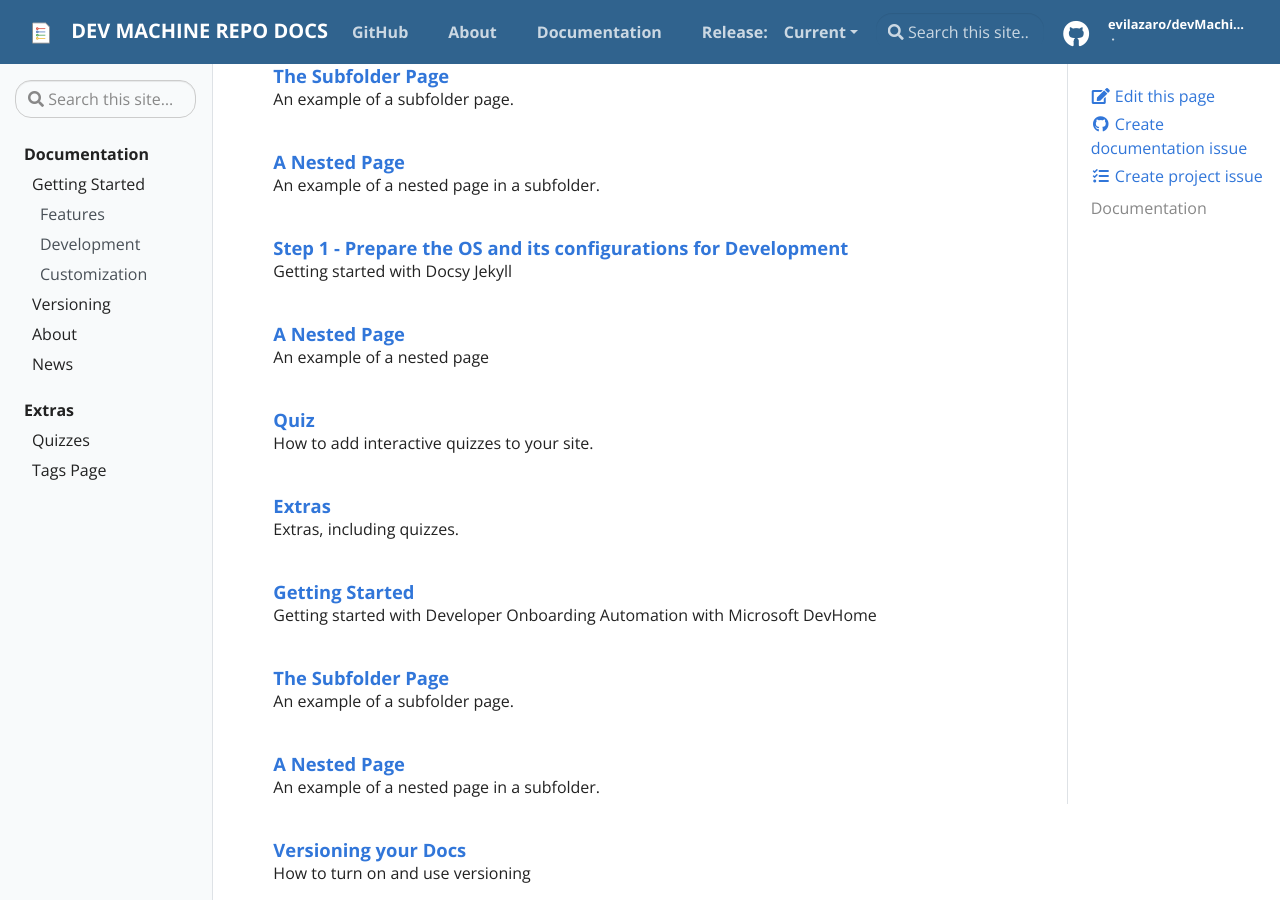
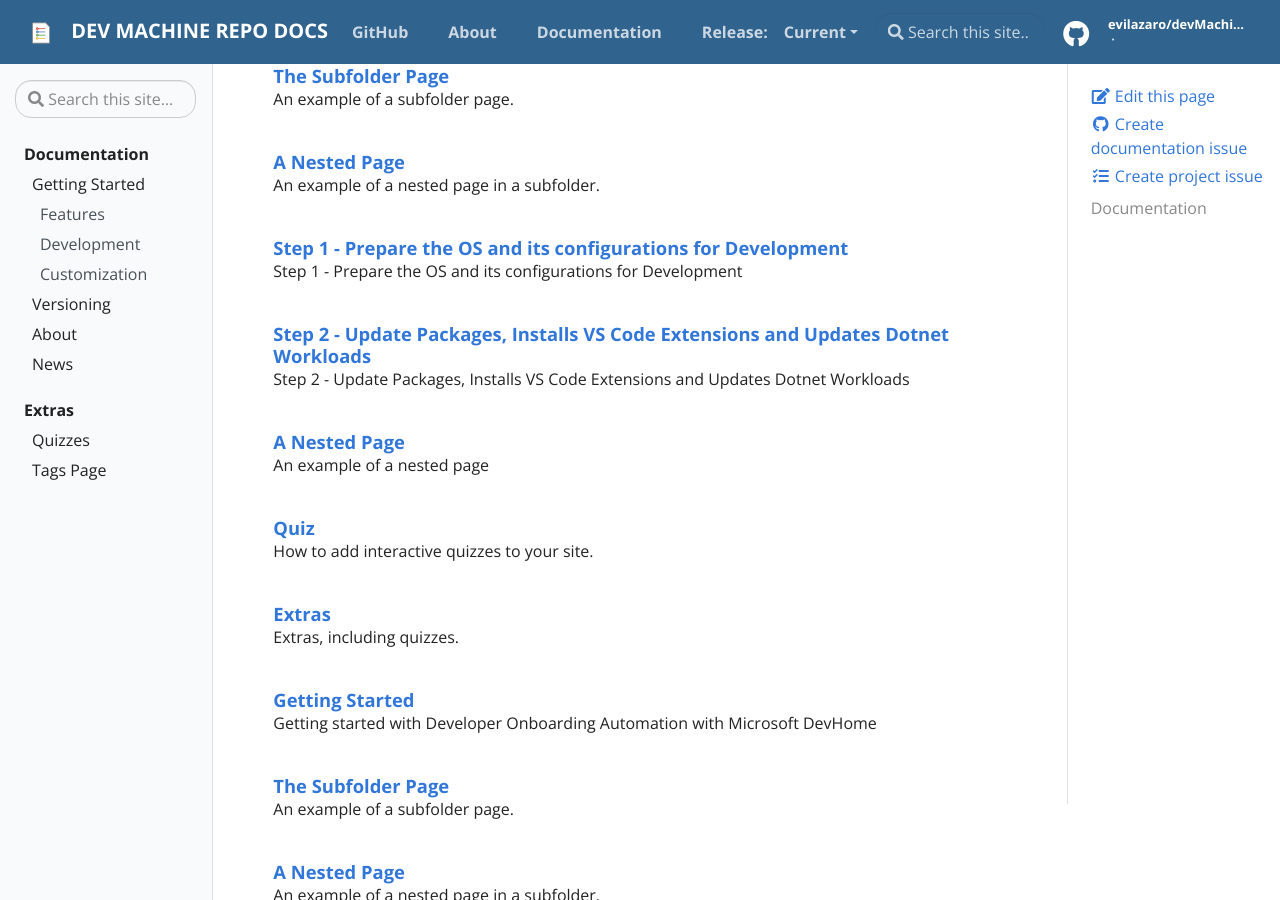
Before and after one commit to Evilazaro/devMachineConfig, a Jekyll site: the page built from docs/pages/docs.md, in a window 1280 px wide and 900 px high, scrolled down 572 px. Built offline with Jekyll 4.4.1, drawn with Linux system fonts in a browser that asks for light colours.

Commit message:
docs added

```diff
--- a/docs/_docs/devMachineConfig/step1.md
+++ b/docs/_docs/devMachineConfig/step1.md
@@ -1,6 +1,6 @@
 ---
 title: Step 1 - Prepare the OS and its configurations for Development
-description: Getting started with Docsy Jekyll
+description: Step 1 - Prepare the OS and its configurations for Development
 ---
 
 # Step 1 - Prepare the OS and its configurations for Development
--- a/docs/_docs/devMachineConfig/step2.md
+++ b/docs/_docs/devMachineConfig/step2.md
@@ -1,3 +1,7 @@
+---
+title: Step 2 - Update Packages, Installs VS Code Extensions and Updates Dotnet Workloads
+description: Step 2 - Update Packages, Installs VS Code Extensions and Updates Dotnet Workloads
+---
 ## Step 2 - Update Packages, Installs VS Code Extensions and Updates Dotnet Workloads
 
 - [Update and Install all dependencies for Windows](#update-and-install-all-dependencies-for-windows)
```
